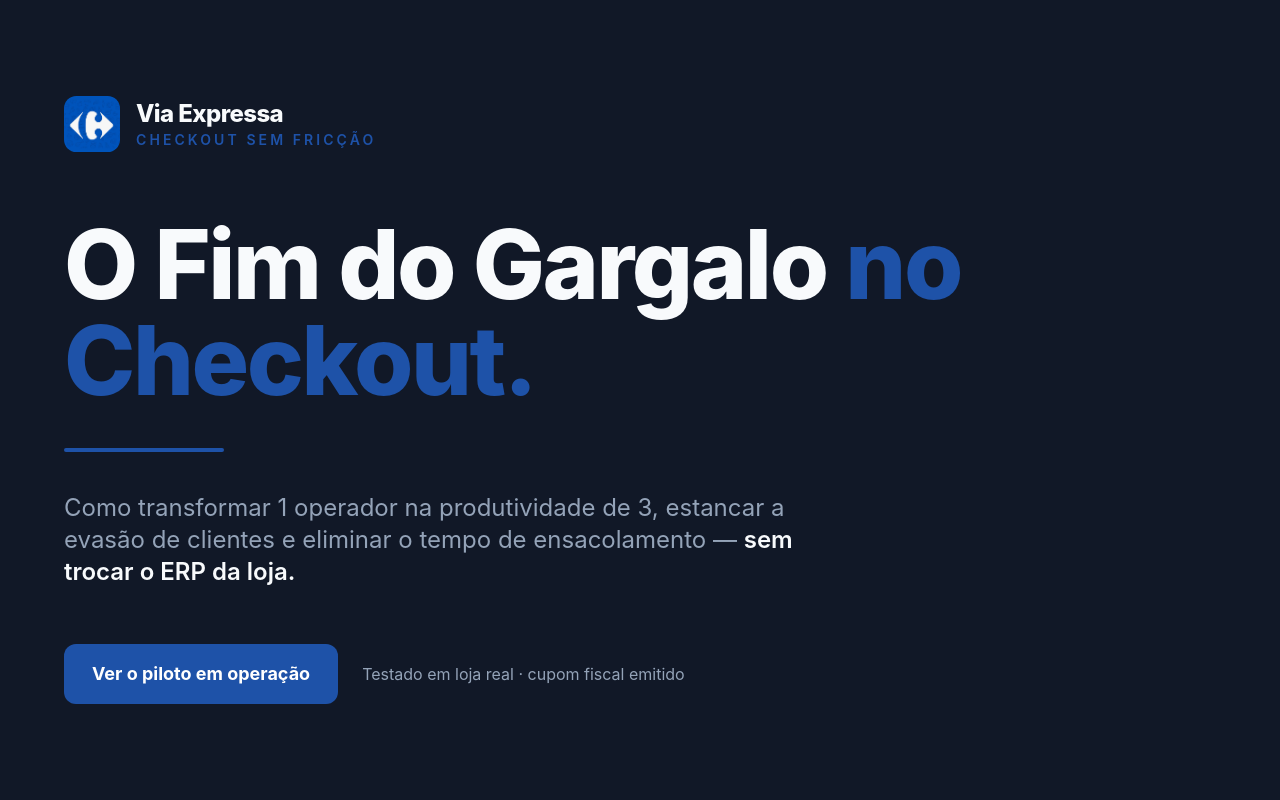
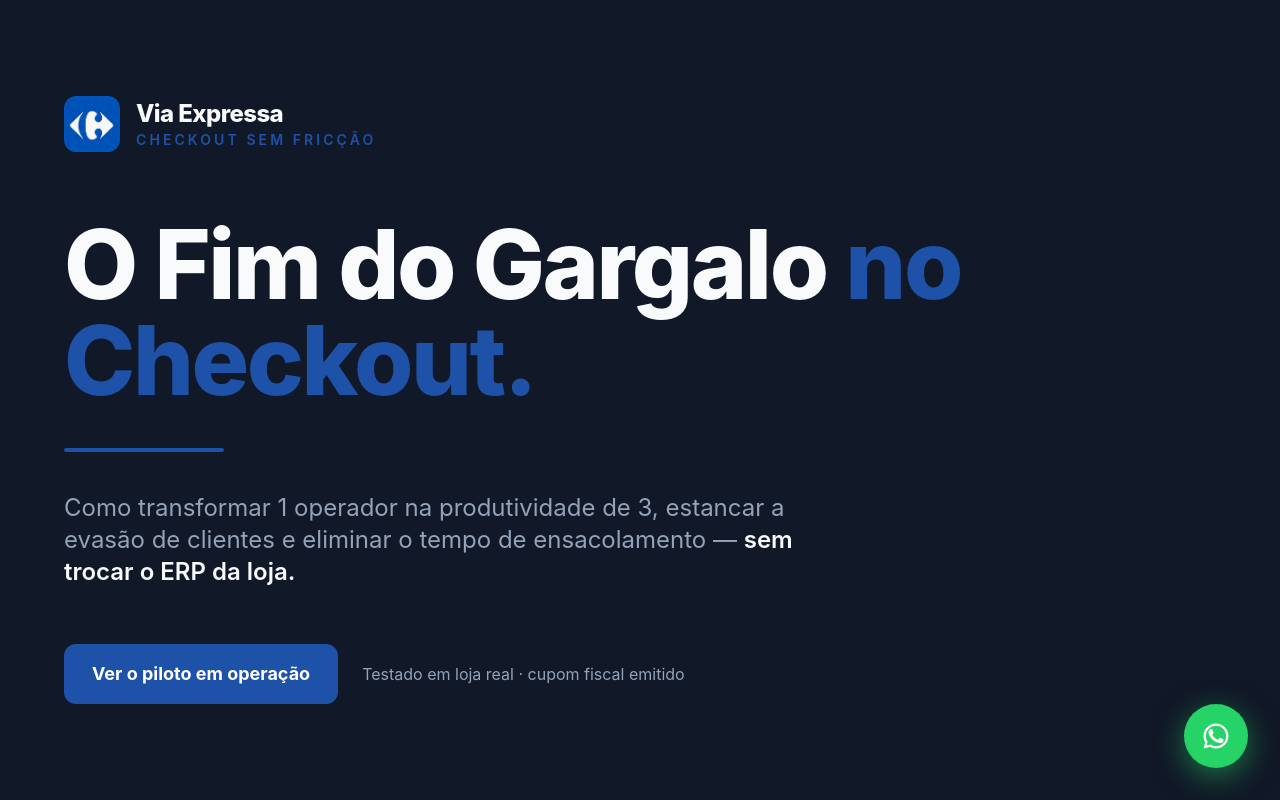
Before and after one commit to alexduartereis1-star/via-expressa-carrefour, a React (Vite) app: page / in a window 1280 px wide. Shown: the top 800 px of the page. Built offline with nearby package versions, Linux system fonts and the light colour scheme.

Commit message:
Adiciona botao flutuante de WhatsApp

```diff
--- a/src/App.jsx
+++ b/src/App.jsx
@@ -413,6 +413,41 @@
   );
 }
 
+/* --- Botão flutuante de WhatsApp --- */
+const WHATSAPP_NUMBER = "5581987532921"; // (81) 98753-2921
+const WHATSAPP_MESSAGE =
+  "Olá! Vi o projeto Via Expressa e gostaria de saber mais sobre o piloto de checkout sem fila.";
+
+function WhatsAppFloatButton() {
+  const href = `https://wa.me/${WHATSAPP_NUMBER}?text=${encodeURIComponent(
+    WHATSAPP_MESSAGE
+  )}`;
+  return (
+    <a
+      href={href}
+      target="_blank"
+      rel="noopener noreferrer"
+      aria-label="Falar no WhatsApp"
+      className="fixed bottom-5 right-5 sm:bottom-8 sm:right-8 z-50 flex items-center justify-center w-14 h-14 sm:w-16 sm:h-16 rounded-full transition-transform hover:scale-110"
+      style={{
+        background: "#25D366",
+        boxShadow: "0 8px 30px rgba(37, 211, 102, 0.5)",
+      }}
+    >
+      <svg
+        width="30"
+        height="30"
+        viewBox="0 0 24 24"
+        fill="#FFFFFF"
+        xmlns="http://www.w3.org/2000/svg"
+      >
+        <path d="M17.472 14.382c-.297-.149-1.758-.867-2.03-.967-.273-.099-.471-.148-.67.15-.197.297-.767.966-.94 1.164-.173.199-.347.223-.644.075-.297-.15-1.255-.463-2.39-1.475-.883-.788-1.48-1.761-1.653-2.059-.173-.297-.018-.458.13-.606.134-.133.298-.347.446-.52.149-.174.198-.298.298-.497.099-.198.05-.371-.025-.52-.075-.149-.669-1.612-.916-2.207-.242-.579-.487-.5-.669-.51-.173-.008-.371-.01-.57-.01-.198 0-.52.074-.792.372-.272.297-1.04 1.016-1.04 2.479 0 1.462 1.065 2.875 1.213 3.074.149.198 2.096 3.2 5.077 4.487.709.306 1.262.489 1.694.625.712.227 1.36.195 1.871.118.571-.085 1.758-.719 2.006-1.413.248-.694.248-1.289.173-1.413-.074-.124-.272-.198-.57-.347z" />
+        <path d="M12.001 2C6.478 2 2 6.477 2 12c0 1.85.5 3.58 1.365 5.076L2 22l5.077-1.334A9.953 9.953 0 0012.001 22c5.523 0 10-4.477 10-10s-4.477-10-10-10zm0 18.163a8.13 8.13 0 01-4.146-1.132l-.297-.176-3.09.812.826-3.012-.194-.309A8.125 8.125 0 013.837 12c0-4.508 3.656-8.163 8.164-8.163S20.163 7.493 20.163 12 16.508 20.163 12.001 20.163z" />
+      </svg>
+    </a>
+  );
+}
+
 export default function ViaExpressa() {
   useReveal();
   const [pulse, setPulse] = useState(false);
@@ -432,6 +467,8 @@
           "Inter, 'Segoe UI', Roboto, 'Helvetica Neue', Arial, sans-serif",
       }}
     >
+      <WhatsAppFloatButton />
+
       {/* ============ 1. HERO ============ */}
       <Section id="hero">
         <div className="flex flex-col items-start">
```
